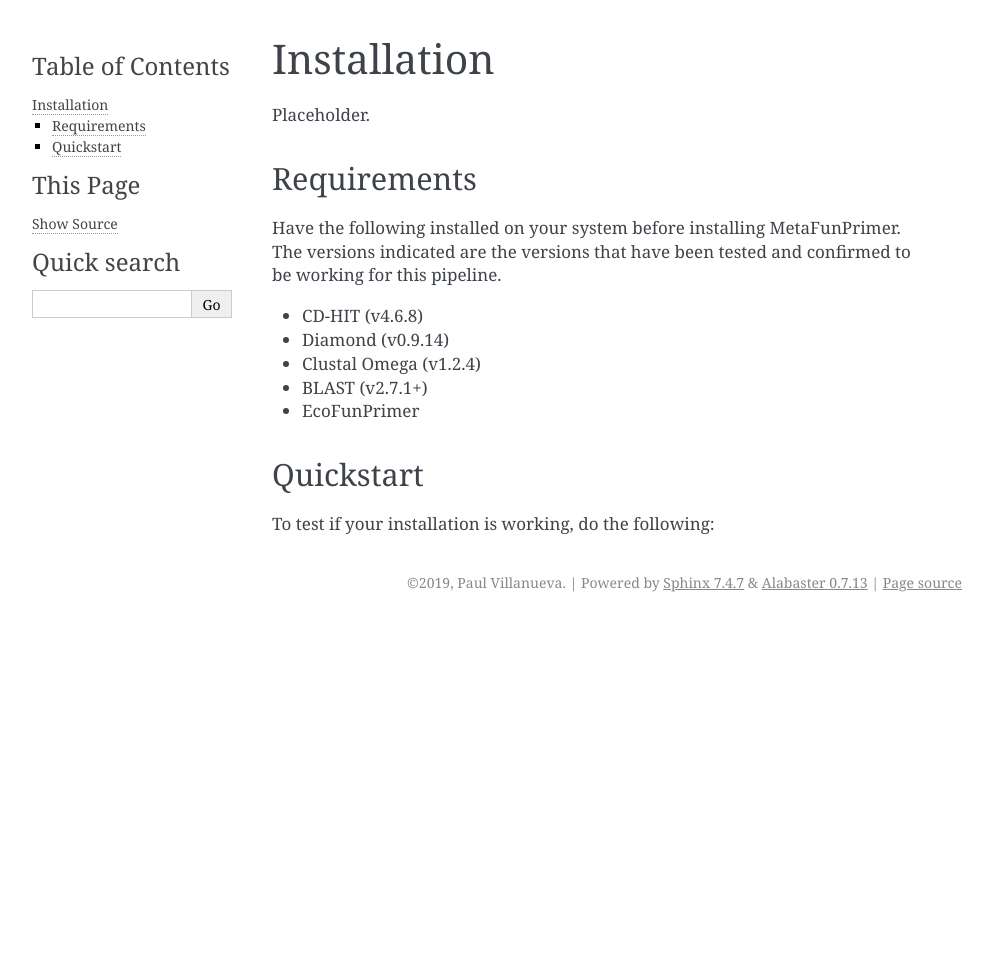
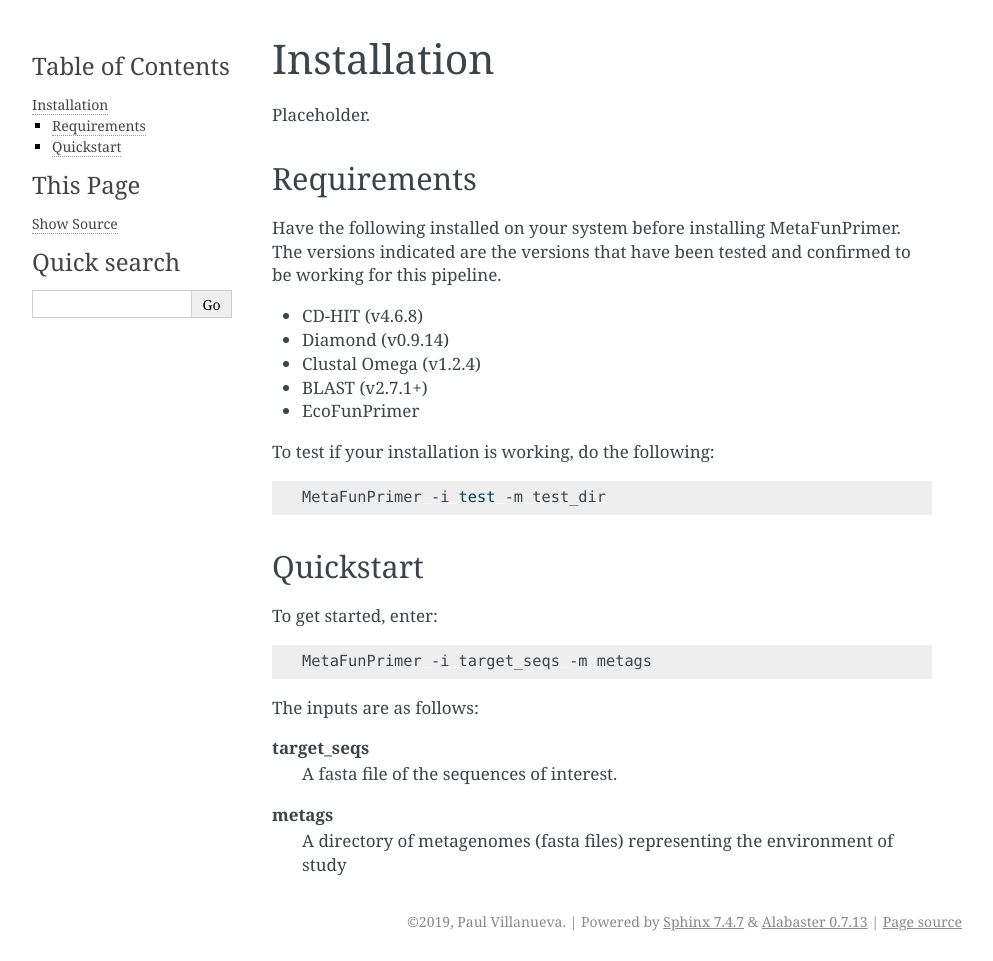
Before and after one commit to pommevilla/MetaFunPrimer, a Sphinx documentation site: the page built from docs/source/Installation.rst, in a window 1280 px wide. Shown: the whole page, without its empty margins (148-1141 px from the left). Built offline with Sphinx 7.4.7, drawn with Linux system fonts in a browser that asks for light colours; before the commit the page ends 900 px from its top, so only the background shows below that.

Commit message:
Add some basic program info

```diff
--- a/docs/source/Installation.rst
+++ b/docs/source/Installation.rst
@@ -14,7 +14,25 @@
 * BLAST (v2.7.1+)
 * EcoFunPrimer
 
+To test if your installation is working, do the following:
+
+.. code:: bash
+
+    MetaFunPrimer -i test -m test_dir
+
 Quickstart
 ----------
 
-To test if your installation is working, do the following:
+To get started, enter:
+
+.. code:: bash
+
+    MetaFunPrimer -i target_seqs -m metags
+
+The inputs are as follows:
+
+**target_seqs**
+    A fasta file of the sequences of interest.
+
+**metags**
+    A directory of metagenomes (fasta files) representing the environment of study
--- a/docs/source/index.rst
+++ b/docs/source/index.rst
@@ -1,7 +1,11 @@
 MetaFunPrimer: qPCR primer design pipeline to target function
 =============================================================
 
-**MetaFunPrimer** is a primer design pipeline
+**MetaFunPrimer** is a primer design pipeline designed to target genes and functions within an environment. The inputs to MetaFunPrimer are a (nucleotide or protein) fasta file of the genes of interest and a directory containing metagenomes files representing the environment of study. MetaFunPrimer then performs the following steps;
+
+1. **Cluster**: The input genes are clustered using **CD-Hit**.
+2. **Filter**: MetaFunPrimer determines which genes are abundant within the environment of interest by performing **DIAMOND-BLAST** with the representative sequences of the clusters found in the Cluster step against the metagenome files provided as input.
+3. **Design**: Primers are designed for the environmentally abundant genes identified in the Filter step using the **EcoFunPrimer**.
 
 .. toctree::
    :maxdepth: 2
```
